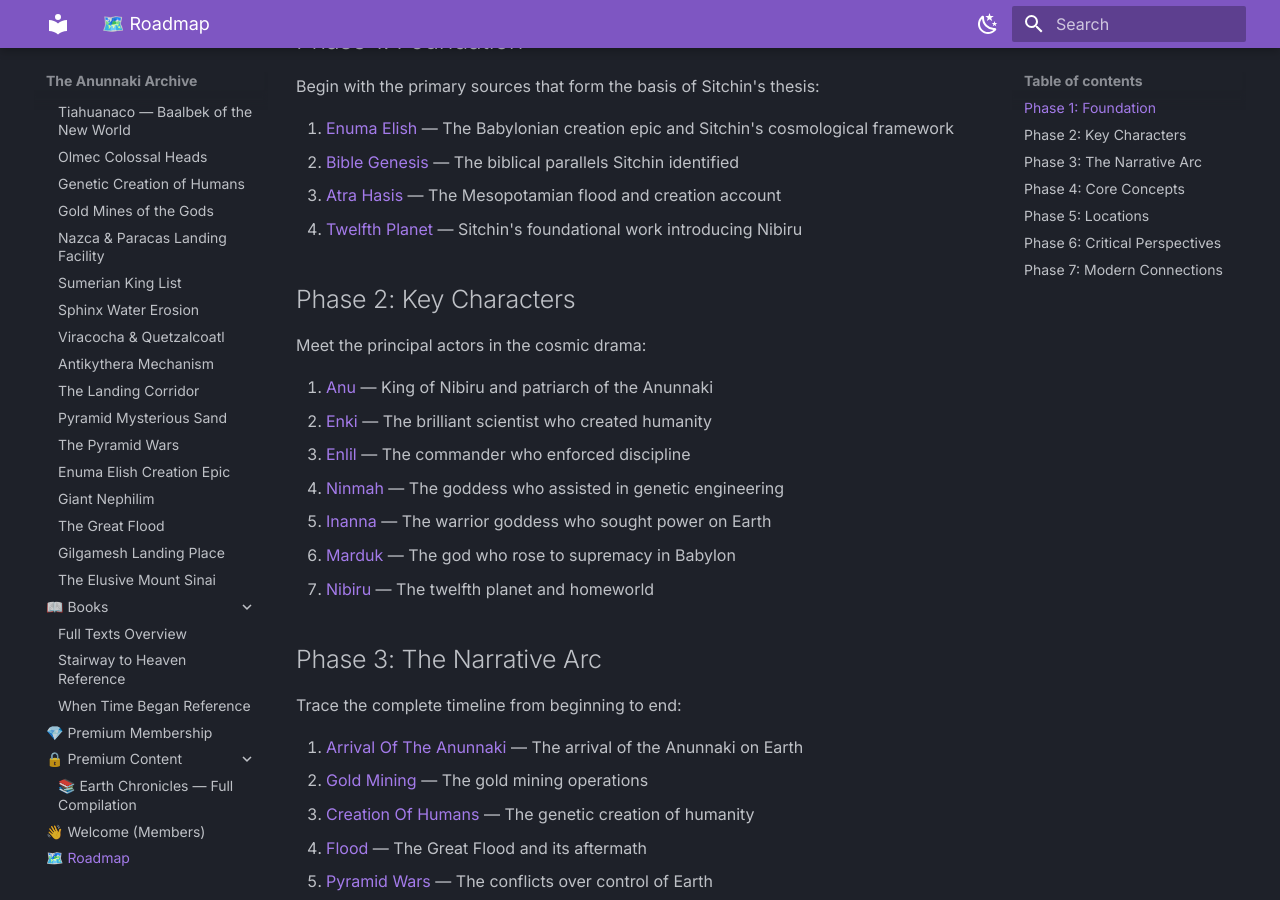
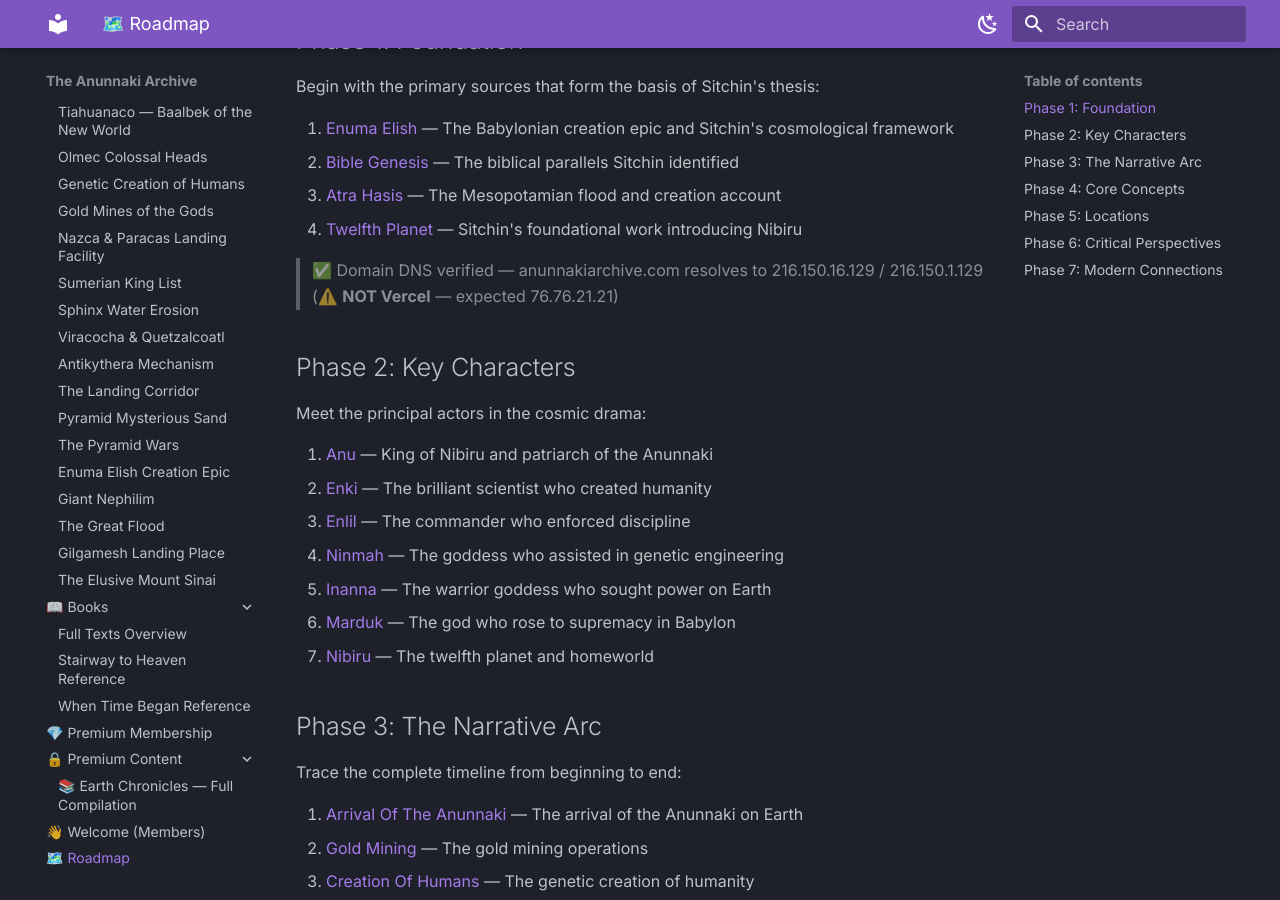
Before and after one commit to michal976/anunnaki-archive, an MkDocs documentation site: the page built from docs/roadmap.md, in a window 1280 px wide and 900 px high, scrolled down 355 px. Built offline with MkDocs 1.6.1 and Material for MkDocs 9.7.7, drawn with Linux system fonts in a browser that asks for light colours.

Commit message:
chore: verify domain DNS configuration

```diff
--- a/docs/roadmap.md
+++ b/docs/roadmap.md
@@ -15,6 +15,8 @@ Begin with the primary sources that form the basis of Sitchin's thesis:
 2. [Bible Genesis](sources/Bible-Genesis.md) — The biblical parallels Sitchin identified
 3. [Atra Hasis](sources/Atra-Hasis.md) — The Mesopotamian flood and creation account
 4. [Twelfth Planet](sources/twelfth-planet.md) — Sitchin's foundational work introducing Nibiru
+
+> ✅ Domain DNS verified — anunnakiarchive.com resolves to 216.150.16.129 / 216.150.1.129 (⚠️ **NOT Vercel** — expected 76.76.21.21)
 
 ## Phase 2: Key Characters
 
```
